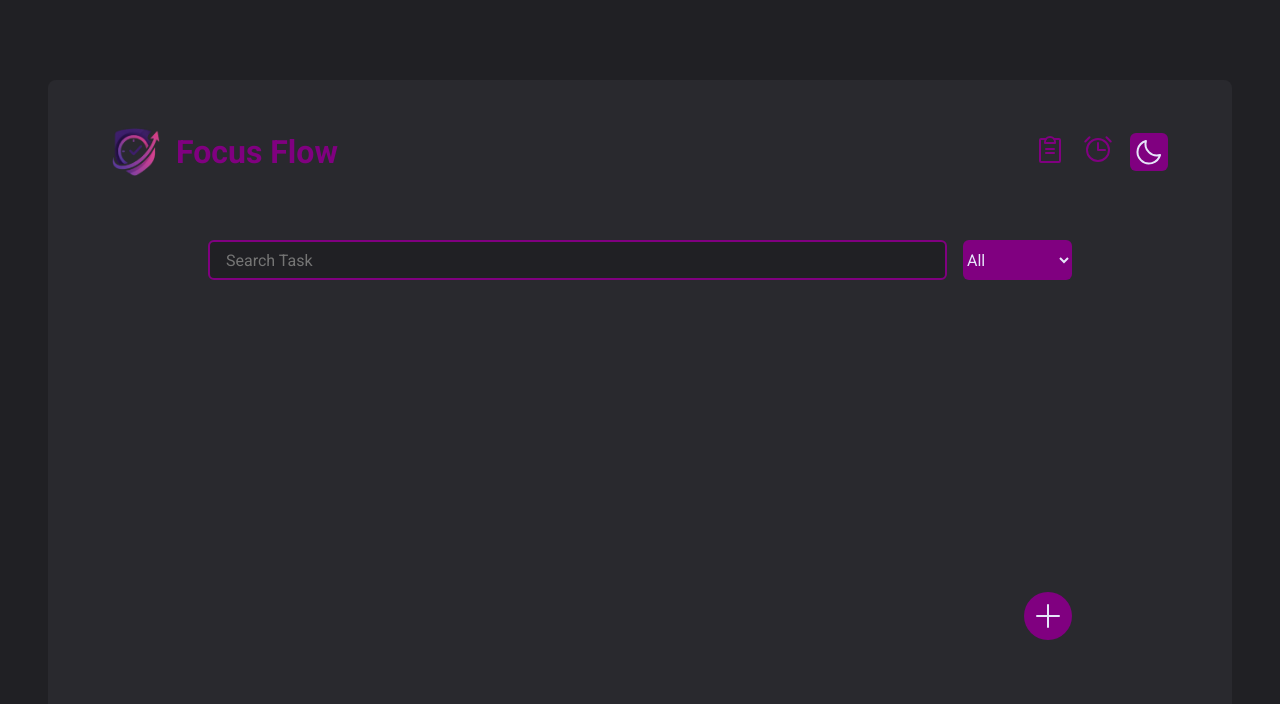
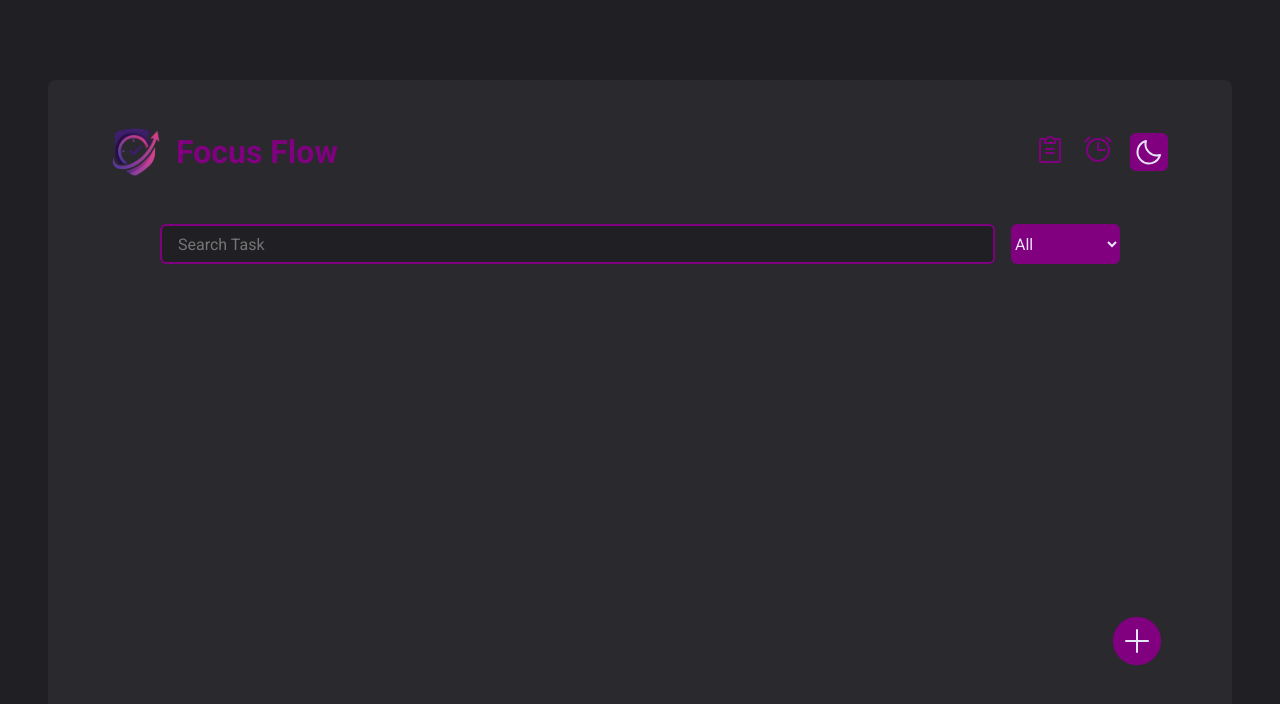
Before and after one commit to DevCarlos779/FocusFlow, a React (Vite) app: page / in a window 1280 px wide. Shown: the top 704 px of the page. Built offline with nearby package versions, Linux system fonts and the light colour scheme.

Commit message:
correção final

```diff
--- a/src/pages/ToDoList/components/Footer/styles.ts
+++ b/src/pages/ToDoList/components/Footer/styles.ts
@@ -1,17 +1,20 @@
 import styled from "styled-components";
 
 export const FooterContainer = styled.footer`
-    margin-top: 1rem;
-    width: 100%;
-    padding: 2rem 3rem;
-    position: relative;
-    display: flex;
-    align-items: flex-end;
-    justify-content: flex-end;
+    position: absolute;
+    bottom: 7px;
+    right: 7px;
+    z-index: 10;
+    width: 3rem;
+    height: 3rem;
+    border-radius: 50%;
+    background-color: ${(props) => props.theme["purple-700"]};
+    color: ${(props) => props.theme["buttons-text-color"]};
+    border: none;
+    font-size: 1.5rem;
+    cursor: pointer;
 
-    @media (max-width: 950px) {
-        padding: 1rem 0 2rem;
-    }
+
 
 `;
 
--- a/src/pages/ToDoList/styles.ts
+++ b/src/pages/ToDoList/styles.ts
@@ -6,14 +6,14 @@ export const ListContainer = styled.main`
     flex-direction: column;
     align-items: center;
     gap: 1rem;
-    max-height: 100vh;
-    padding: 0 3rem;
+    height: 100vh;
     width: 100%;
-    height: 100%;
-    padding-top: 2rem;
+    padding: 2rem 3rem;
+    box-sizing: border-box;
+    overflow: hidden;
 
     @media (max-width: 950px) {
-        padding: 0;
+        padding: 1rem;
     }
 `;
 
@@ -23,7 +23,7 @@ export const SearchTaskContainer = styled.div`
     align-items: center;
     flex-flow: row wrap;
     gap: 1rem;
-    padding: 2rem 3rem;
+    padding: 1rem 0;
 
     input {
         background-color: ${(props) => props.theme["body-background-color"]};
@@ -31,14 +31,14 @@ export const SearchTaskContainer = styled.div`
         flex: 1;
         height: 2.5rem;
         border-radius: 6px;
-        border: 2px solid ${props => props.theme["purple-700"]};
+        border: 2px solid ${(props) => props.theme["purple-700"]};
     }
 
     select {
         width: auto;
         height: 2.5rem;
         border-radius: 6px;
-        background-color: ${props => props.theme["purple-700"]};
+        background-color: ${(props) => props.theme["purple-700"]};
         border: 0;
         color: ${(props) => props.theme["buttons-text-color"]};
         cursor: pointer;
@@ -46,7 +46,6 @@ export const SearchTaskContainer = styled.div`
         box-sizing: border-box;
         overflow: hidden;
         text-overflow: ellipsis;
-
     }
 
     option {
@@ -54,61 +53,24 @@ export const SearchTaskContainer = styled.div`
     }
 
     @media (max-width: 950px) {
-        padding: 0;
+        padding: 0.5rem 0;
     }
 
-
     @media (max-width: 450px) {
-
         select {
             width: 100%;
-
         }
-
     }
-
-
 `;
 
 export const ListTasksContainer = styled.div`
     width: 100%;
-    padding: 0 3rem;
-    max-height: 400px;
+    flex: 1;
     overflow-y: auto;
     display: flex;
     flex-direction: column;
     align-items: center;
     gap: 1rem;
-    flex: 1;
-
-    @media (max-width: 950px) {
-        padding: 0;
-    }
-
-    @media (max-height: 800px) {
-        max-height: 300px;
-    }
-
-    @media (max-height: 750px) {
-        max-height: 280px;
-    }
-
-    @media (max-height: 700px) {
-        max-height: 250px;
-    }
-
-    @media (max-height: 680px) {
-        max-height: 220px;
-    }
-
-    @media (max-height: 650px) {
-        max-height: 200px;
-    }
-
-    @media (max-height: 600px) {
-        max-height: 100px;
-    }
-
-
+    margin-bottom: 4rem;
 
 `;
```
